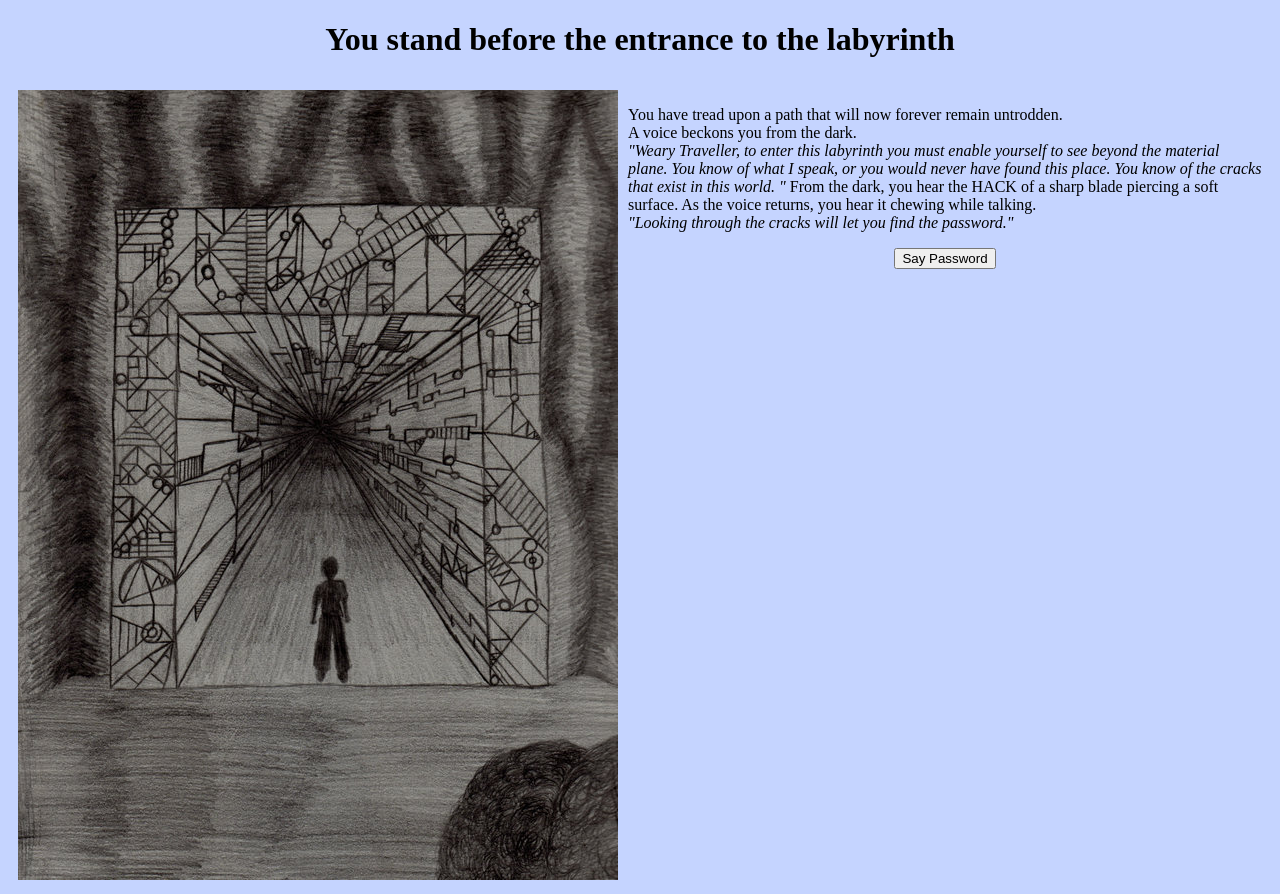
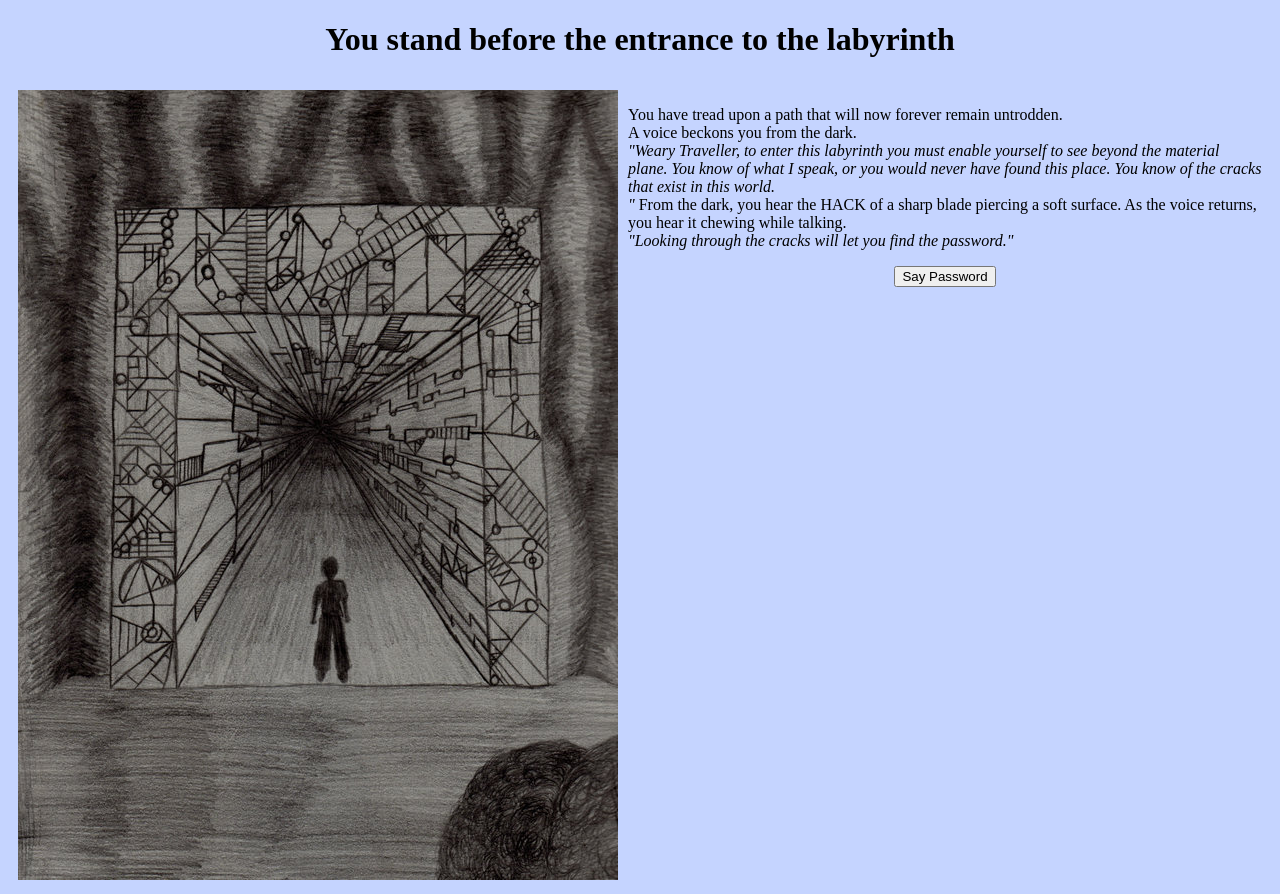
Before and after one commit to kenthomas36/kenthomas36.github.io, a plain HTML site: page gate.html in a window 1280 px wide. Drawn offline with Linux system fonts and the light colour scheme.

Commit message:
added breaks in text

```diff
--- a/gate.html
+++ b/gate.html
@@ -15,7 +15,7 @@ crack the code
 <p> You have tread upon a path that will now forever remain untrodden. <br>
      A voice beckons you from the dark. <br>
      <i>"Weary Traveller, to enter this labyrinth you must enable yourself to see beyond the material plane.
-     You know of what I speak, or you would never have found this place. You know of the cracks that exist in this world.
+     You know of what I speak, or you would never have found this place. You know of the cracks that exist in this world. <br>
      " </i>
      From the dark, you hear the HACK of a sharp blade piercing a soft surface. As the voice returns, you hear it chewing while talking. <br>
      <i> "Looking through the cracks will let you find the password." </i>
```
